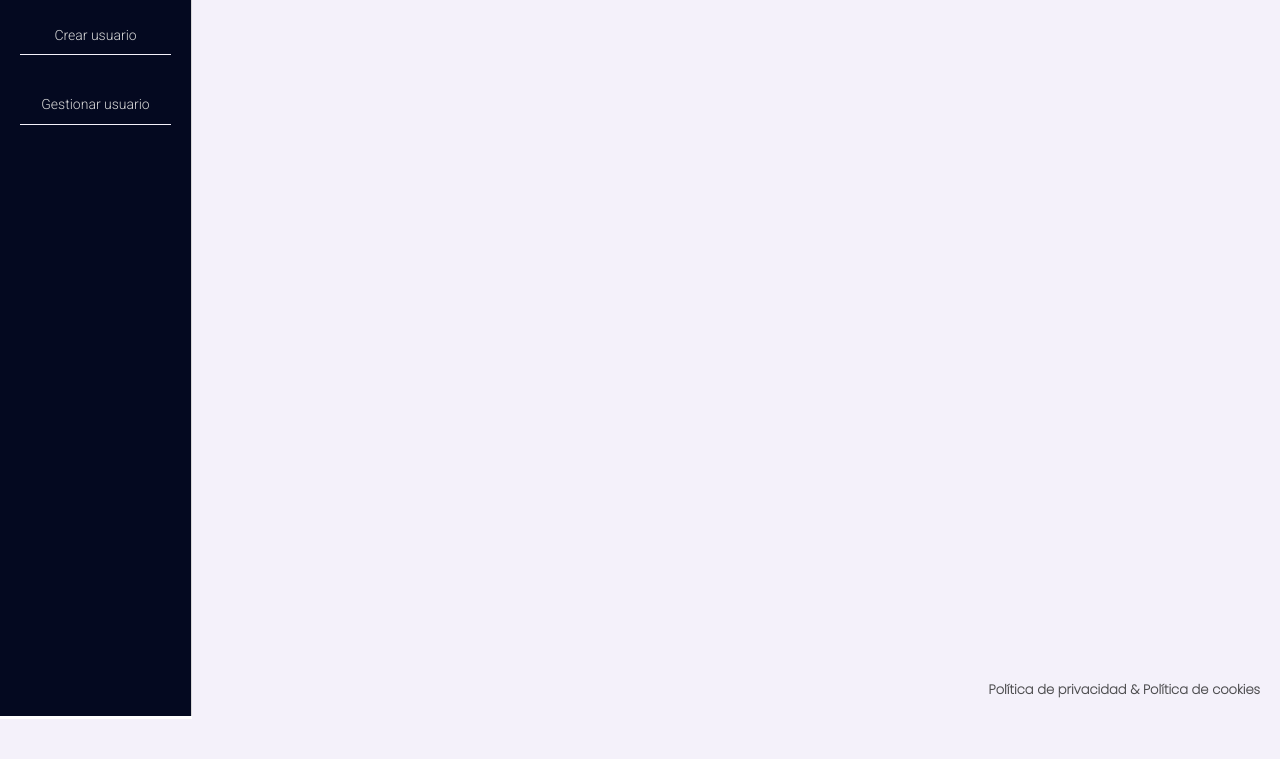
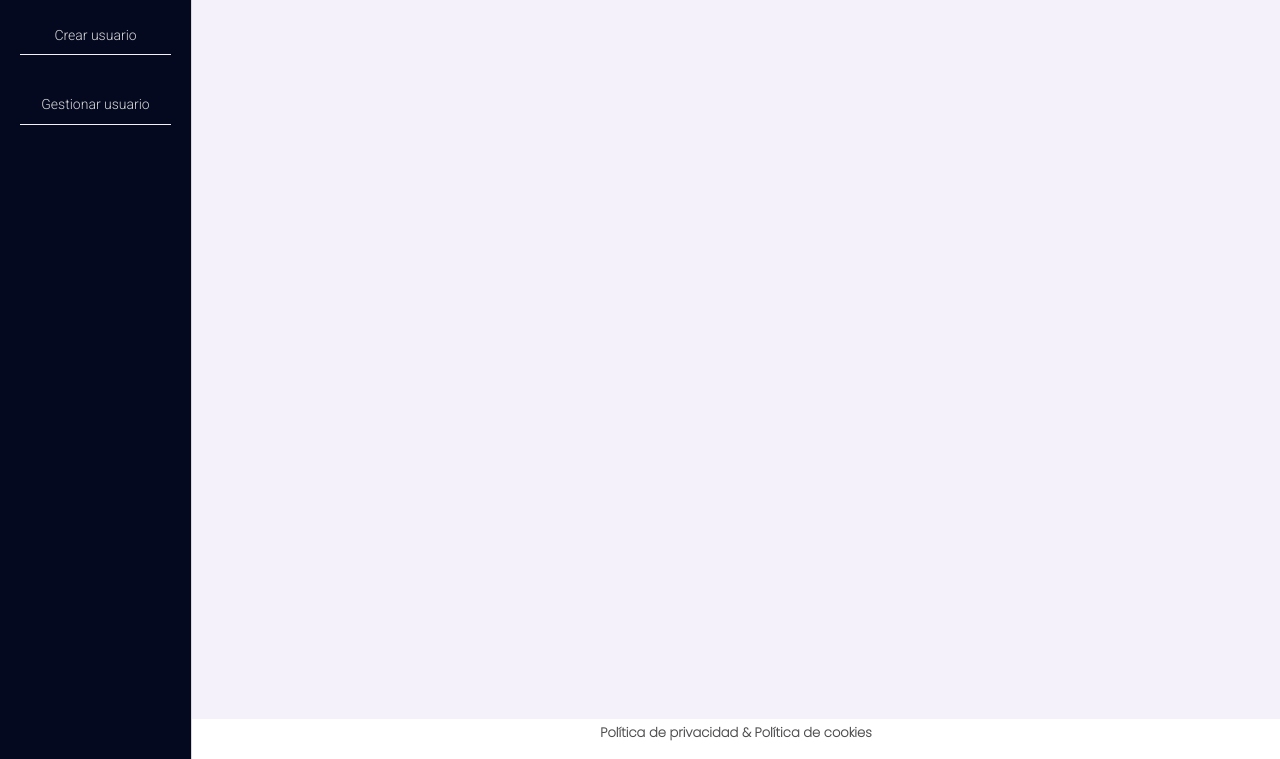
Before and after one commit to Angelicax20/-management_employee, a Flask app: template templates/index.html in a window 1280 px wide. Shown: the part 84-843 px from the top of the page. Before the commit the page ends 803 px from the top, so only its background shows below. Run offline with Flask 2, Linux system fonts and the light colour scheme; the template is opened without the code that fills it, so the values that code supplies are empty; some libraries are stand-ins or nearby versions.

Commit message:
Add files via upload

```diff
--- a/static/css/estilos.css
+++ b/static/css/estilos.css
@@ -20,7 +20,7 @@ body {
 .menu-lateral {
     background: var(--colorFondo1);
     width: 15%;
-    height: 100vh;
+    /*height: 100vh;*/
     border-right: 1px solid var(--colorFuente1);
     padding: 30px 20px;
 }
@@ -153,7 +153,7 @@ header input:checked~.opciones {
 
 .contenedor footer {
     text-align: center;
-    position: fixed;
+    /* position: fixed;*/
     bottom: 0;
     right: 0;
 }
```
